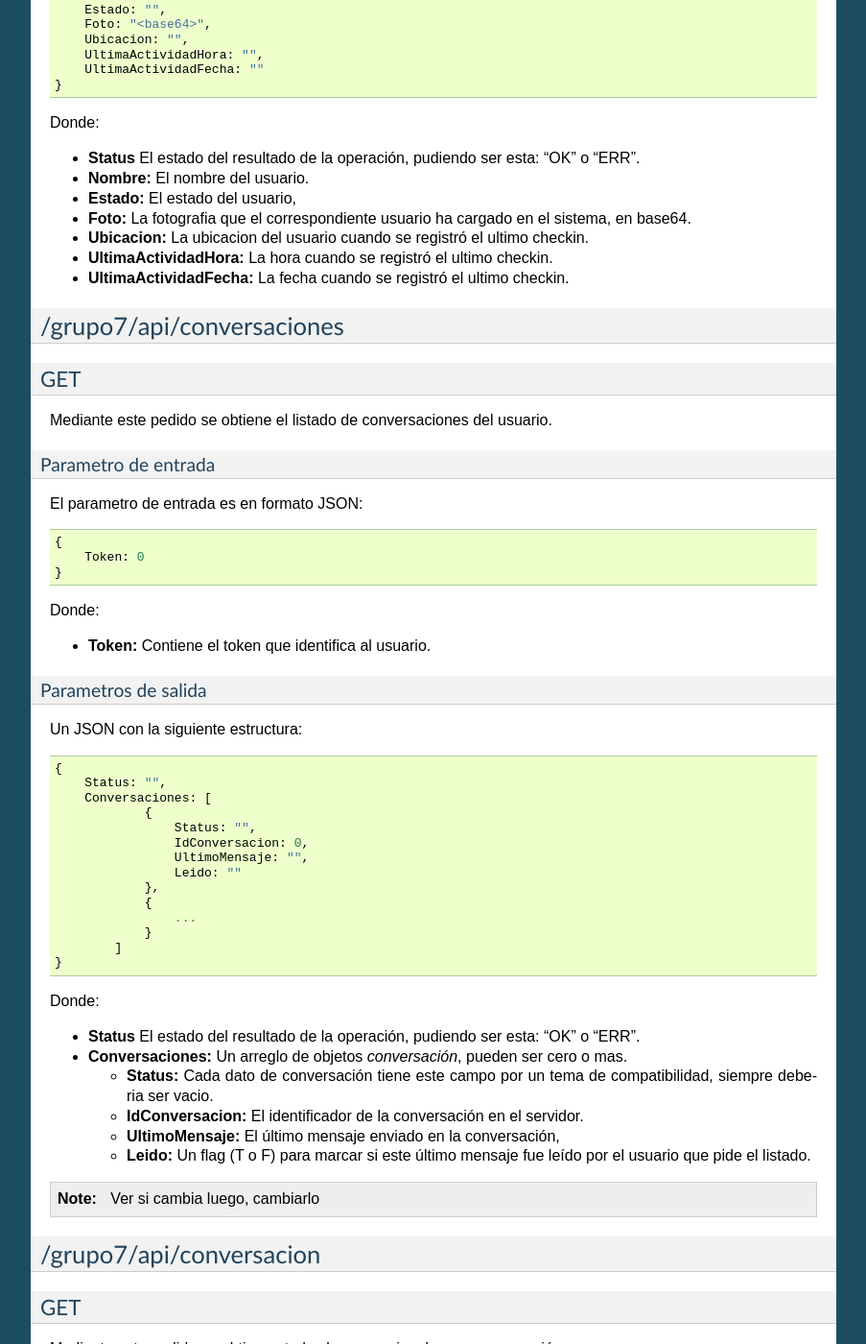
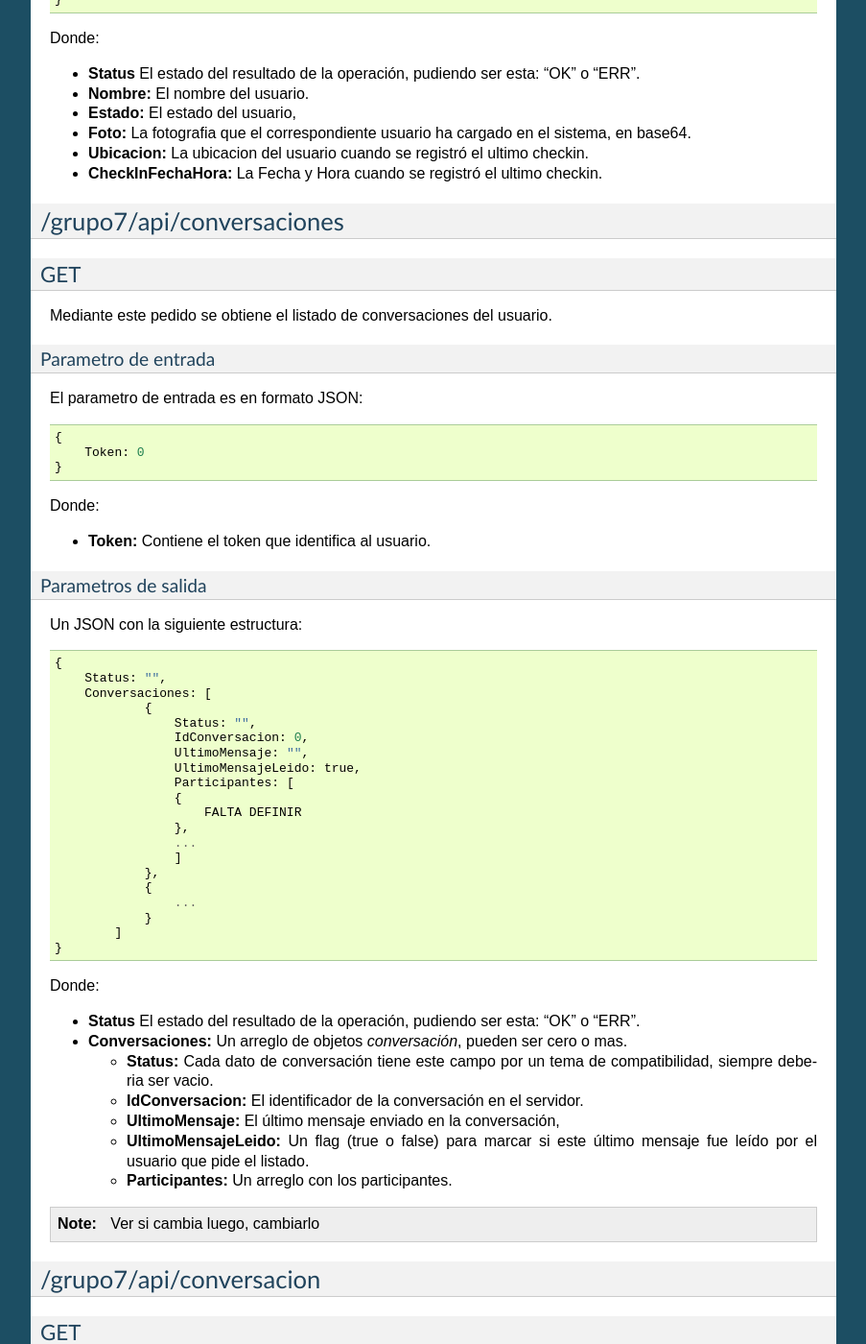
Before and after one commit to mellerster/7552Grupo7, a Sphinx documentation site: the page built from documentacion/source/Mensajes.rst, in a window 1280 px wide and 1400 px high, scrolled down 4180 px. Shown: the whole window at 96% size, without its empty margins (198-1101 px from the left). Built offline with Sphinx 7.4.7, drawn with Linux system fonts in a browser that asks for light colours; some of the changed text lies outside the part shown.

Commit message:
Actualizada la doc del restApi de Get Usuarios, Get Usuario, Get Conversaciones

```diff
--- a/documentacion/source/Mensajes.rst
+++ b/documentacion/source/Mensajes.rst
@@ -118,8 +118,6 @@
                     Nombre: "",
                     Estado: "",
                     Foto: "<base64>",
-                    UltimaActividadHora: "",
-                    UltimaActividadFecha: ""
                 },
                 {
                     ...
@@ -140,10 +138,6 @@
   * **Estado:** El estado del usuario,
 
   * **Foto:** La fotografia que el correspondiente usuario ha cargado en el sistema, en base64.
-
-  * **UltimaActividadHora:** La hora cuando se registró la ultima actividad de ese usuario.
-
-  * **UltimaActividadFecha:** La fecha cuando se registró la ultima actividad de ese usuario.
 
 PUT
 ===
@@ -255,8 +249,7 @@
 	Estado: "",
 	Foto: "<base64>",
 	Ubicacion: "",
-	UltimaActividadHora: "",
-	UltimaActividadFecha: ""
+	CheckInFechaHora: "",
     }
 
 Donde:
@@ -271,9 +264,8 @@
 
 * **Ubicacion:** La ubicacion del usuario cuando se registró el ultimo checkin.
 
-* **UltimaActividadHora:** La hora cuando se registró el ultimo checkin.
+* **CheckInFechaHora:** La Fecha y Hora cuando se registró el ultimo checkin.
 
-* **UltimaActividadFecha:** La fecha cuando se registró el ultimo checkin.
 
 **************************
 /grupo7/api/conversaciones
@@ -311,7 +303,13 @@
                     Status: "",
                     IdConversacion: 0,
                     UltimoMensaje: "",
-                    Leido: ""
+                    UltimoMensajeLeido: true,
+                    Participantes: [
+                    {
+                    	FALTA DEFINIR
+                    },
+                    ...
+                    ]
                 },
                 {
                     ...
@@ -331,7 +329,9 @@
 
   * **UltimoMensaje:** El último mensaje enviado en la conversación,
 
-  * **Leido:** Un flag (T o F) para marcar si este último mensaje fue leído por el usuario que pide el listado.
+  * **UltimoMensajeLeido:** Un flag (true o false) para marcar si este último mensaje fue leído por el usuario que pide el listado.
+
+  * **Participantes:** Un arreglo con los participantes.
 
 .. note:: Ver si cambia luego, cambiarlo
 
```
